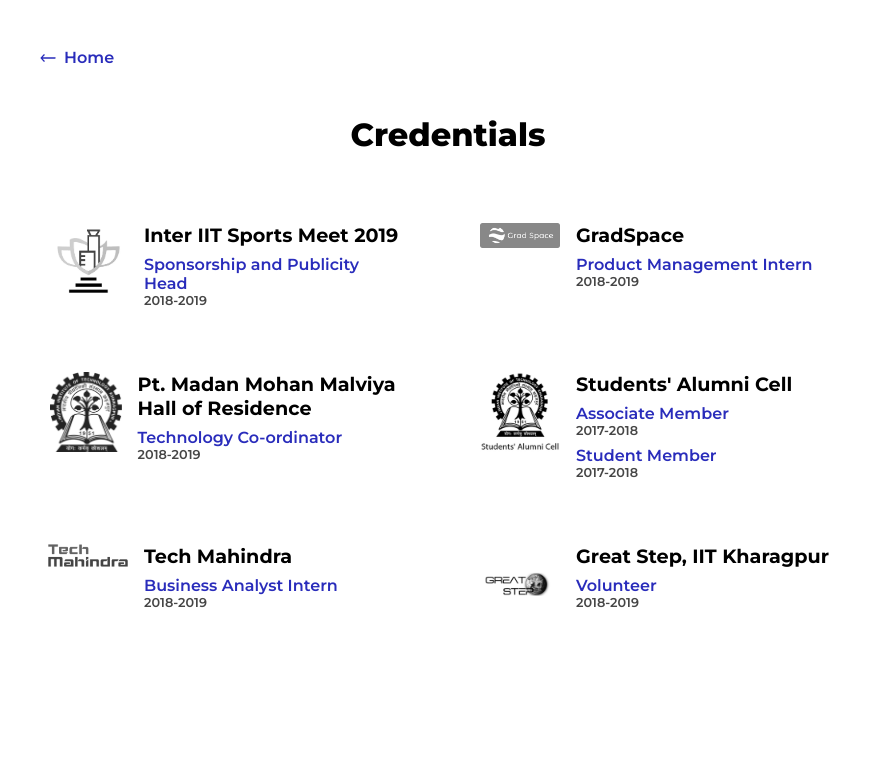
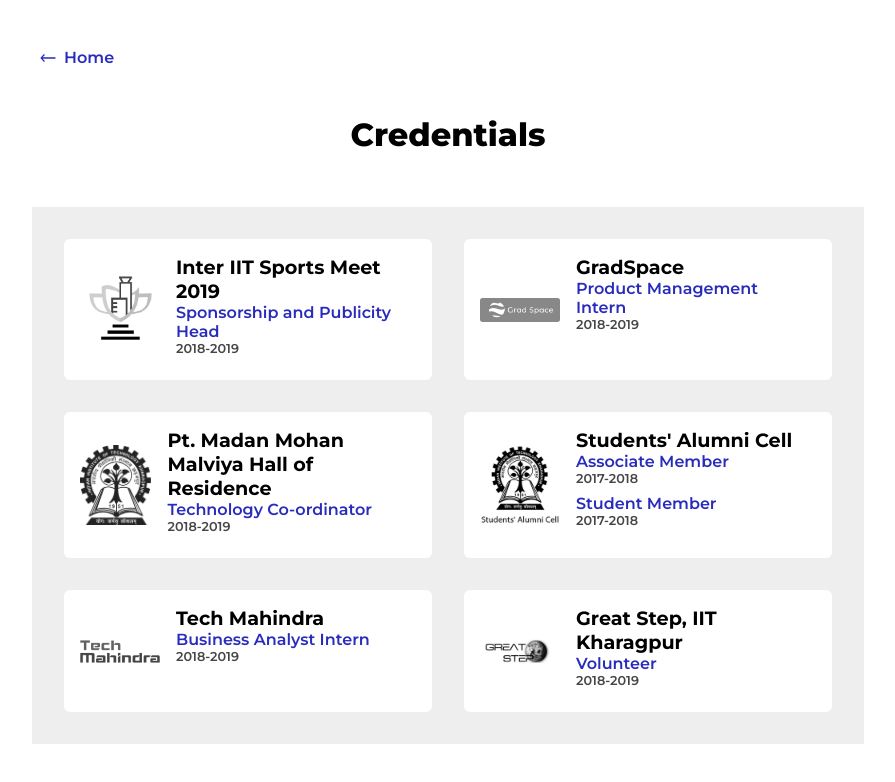
Before and after one commit to ajajaj2807/abhinv, a React (Create React App) app: page /credentials in a window 1280 px wide. Shown: the top 782 px of the page, without its empty margins (192-1087 px from the left). Built offline with nearby package versions, Linux system fonts and the light colour scheme.

Commit message:
creds page UI changes

```diff
--- a/src/styles/contact.scss
+++ b/src/styles/contact.scss
@@ -23,6 +23,10 @@
             a{
                 text-decoration: none;
                 color: #292CBB;
+                transition: all ease-in-out 120ms;
+                &:hover{
+                    font-weight: 700;
+                }
             }
         }
         .send-btn{
--- a/src/styles/creds.scss
+++ b/src/styles/creds.scss
@@ -1,9 +1,12 @@
 .creds-wrapper{
+    background-color: #eee;
+    padding: 2rem;
     display: grid;
     grid-template-columns: 1fr 1fr;
     gap: 2em;
     margin-top: 2rem;
     .card{
+        background-color: #fff;
         padding: 1rem;
         display: grid;
         grid-template-columns: 1fr 4fr;
@@ -12,8 +15,8 @@
             max-height: 80px;
             max-width: 80px;
             filter: grayscale(100%);
-            align-self: flex-start;
-            justify-self: right;
+            align-self: center;
+            justify-self: center;
         }
         .card-content{
             padding: 0 1rem;
@@ -30,9 +33,9 @@
                 color: #464646;
                 font-weight: 600;
                 font-size: 0.8rem;
+                margin-bottom: 0.5rem;
             }
             .post{
-                margin-top: 0.5rem;
                 color: #292CBB;
                 font-weight: 600;
                 font-size: 1rem;
--- a/src/styles/faq.scss
+++ b/src/styles/faq.scss
@@ -8,6 +8,7 @@
   display: block;
   font-weight: 600;
   color: #464646;
+  font-size: 0.8rem;
   a{
     text-decoration: none;
     color: #292CBB;
```
